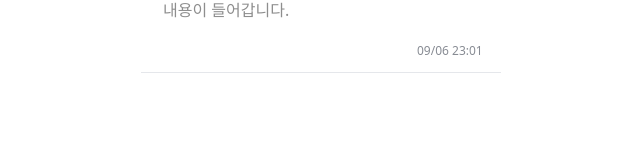
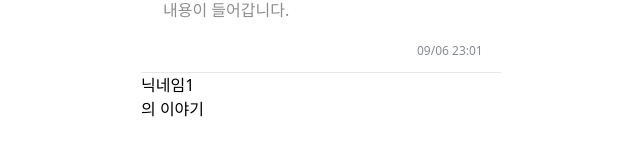
Before and after one commit to whatever-mentoring/headfirst-client, a Next.js app: page /allCreateStory in a window 1280 px wide. Shown: the part 213-368 px from the top of the page, without its empty margins (371-1011 px from the left). Built offline with nearby package versions, Linux system fonts and the light colour scheme.

Commit message:
✅ [MOD] 전체 사연 보기 코드 수정 밀 내부 파일 수정

```diff
--- a/src/components/AllCreateStory/AllCreateStoryContent.tsx
+++ b/src/components/AllCreateStory/AllCreateStoryContent.tsx
@@ -1,7 +1,10 @@
 'use client';
 import type { NextPage } from 'next';
+import { useRouter } from 'next/router';
 
 const AllCreateStoryContent: NextPage = () => {
+  const router = useRouter;
+  console.log(router);
   return (
     <>
       <div>
--- a/src/components/AllCreateStory/Header.tsx
+++ b/src/components/AllCreateStory/Header.tsx
@@ -7,8 +7,6 @@ import arrow_back from '../../../public/assets/arrow_back.svg';
 
 const Header: NextPage = () => {
   const router = useRouter();
-  console.log(router);
-  // const allCreateStoryTitle = '전체 사연';
 
   return (
     <>
--- /dev/null
+++ b/src/components/AllCreateStory/StoryDetail.tsx
@@ -0,0 +1,15 @@
+'use client';
+import type { NextPage } from 'next';
+
+const StoryDetail: NextPage = () => {
+  return (
+    <>
+      <div className="">
+        <p>닉네임1</p>
+        <p>의 이야기</p>
+      </div>
+    </>
+  );
+};
+
+export default StoryDetail;
--- a/src/components/CreateStory/CreateStoryButton.tsx
+++ b/src/components/CreateStory/CreateStoryButton.tsx
@@ -1,15 +1,18 @@
 import type { NextPage } from 'next';
 import { useState } from 'react';
 import CreateStoryModal from './createStoryModal';
+import { useRouter } from 'next/router';
 
 // import CreateStoryModal from './createStoryModal';
 
 const CreateStoryButton: NextPage = () => {
   const [modal, setModal] = useState(false);
+  const router = useRouter;
 
   const modalHandle = () => {
     console.log(modal);
     setModal(true);
+    console.log(router);
   };
 
   return (
--- a/src/pages/allCreateStory/index.tsx
+++ b/src/pages/allCreateStory/index.tsx
@@ -2,6 +2,7 @@ import type { NextPage } from 'next';
 import Header from '@/components/AllCreateStory/Header';
 import Address from '@/components/CreateStory/Address';
 import AllCreateStoryContent from '@/components/AllCreateStory/AllCreateStoryContent';
+import StoryDetail from '@/components/AllCreateStory/StoryDetail';
 
 const allCreateStory: NextPage = () => {
   return (
@@ -9,6 +10,7 @@ const allCreateStory: NextPage = () => {
       <Header />
       <Address />
       <AllCreateStoryContent />
+      <StoryDetail />
     </div>
   );
 };
--- /dev/null
+++ b/src/states/createStoryState.tsx
@@ -0,0 +1,6 @@
+import { atom } from 'recoil';
+
+export const createStoryModal = atom({
+  key: 'createStoryModal',
+  default: 'false',
+});
```
Also changed, not shown: src/components/CreateStory/createStoryModal.tsx (+1 -0 lines).
